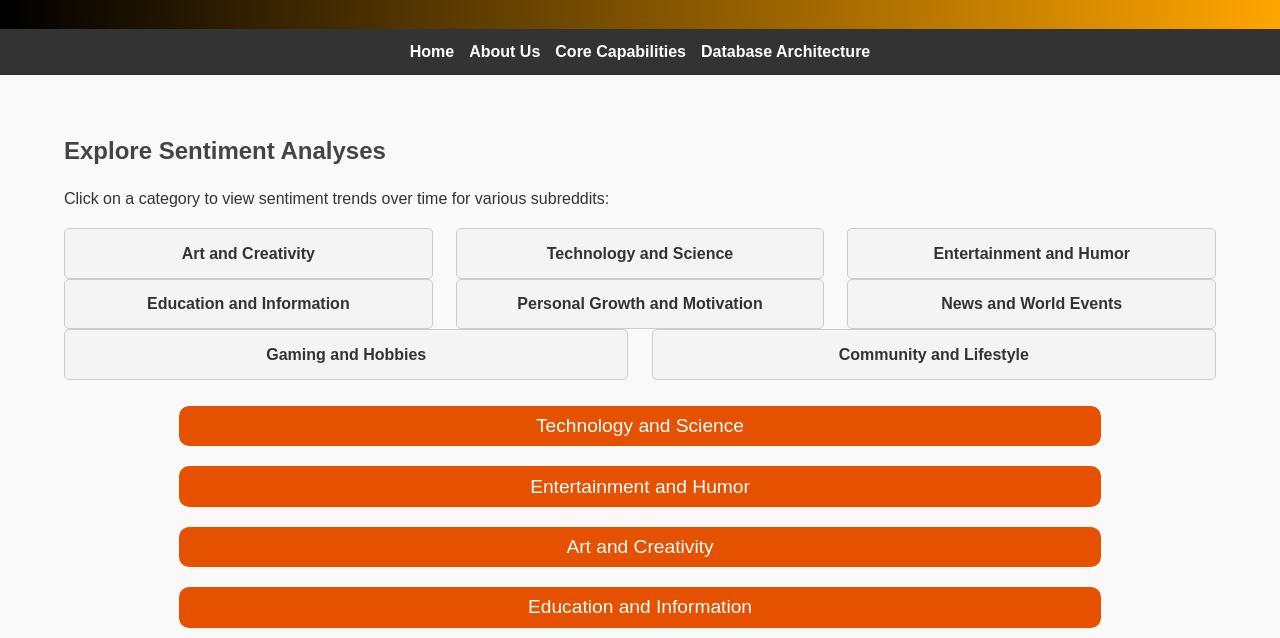
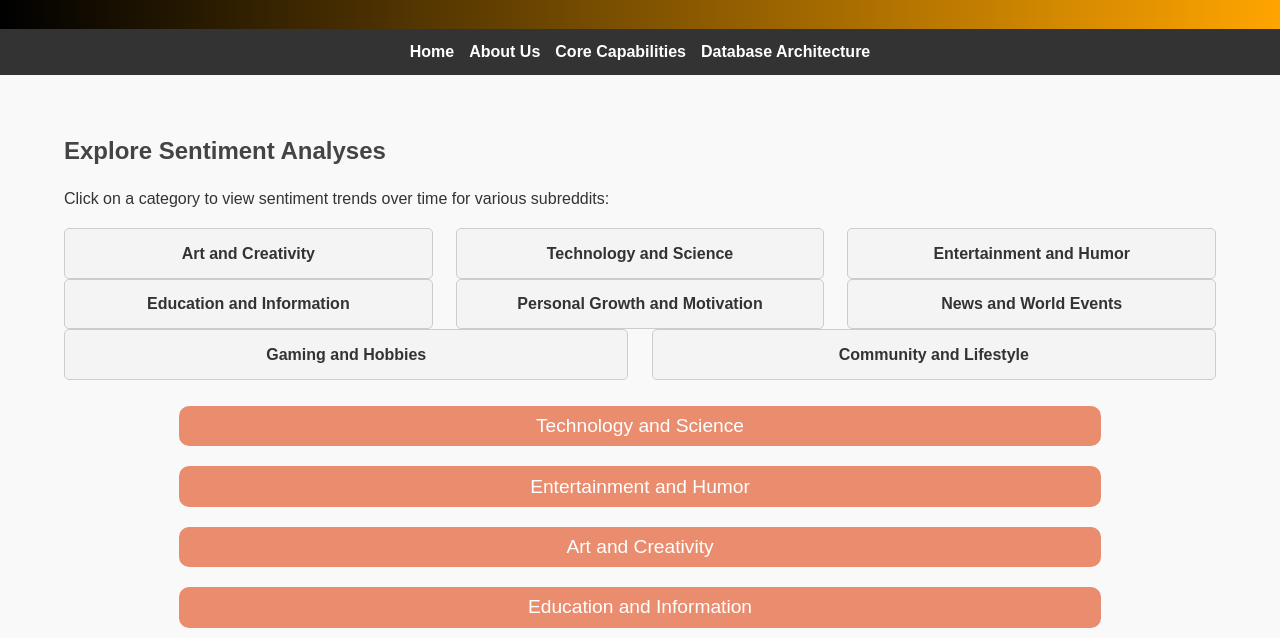
Before and after one commit to patjiang/Trendr, a plain HTML site: page features.html in a window 1280 px wide. Shown: the part 162-800 px from the top of the page. Drawn offline with Linux system fonts and the light colour scheme.

Commit message:
Update styles.css

```diff
--- a/styles.css
+++ b/styles.css
@@ -119,7 +119,7 @@ section h3 {
     width: 100%;
     padding: 1% 0;
     margin: 10px 0;
-    background-color: #e65100;
+    background-color: #ea8d6f;
     color: white;
     font-size: 1.2rem;
     border: none;
```
